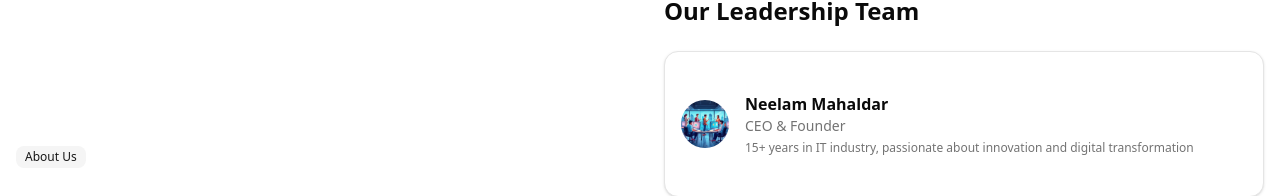
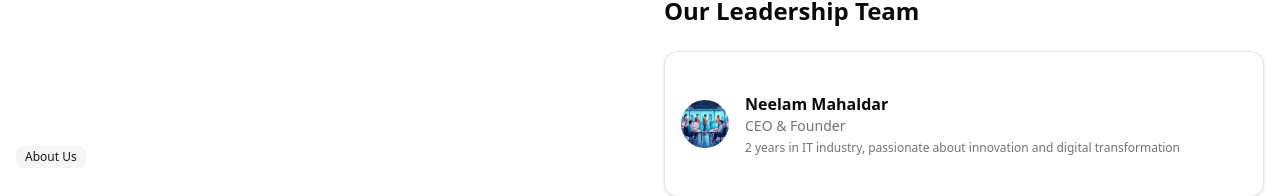
Before and after one commit to OfficialSanchitGupta/Dream-X-Diamond-IT-Company, a Next.js app: page / in a window 1280 px wide. Shown: the part 8515-8711 px from the top of the page. Built offline with nearby package versions, Linux system fonts and the light colour scheme.

Commit message:
Neelam Changes Bio

```diff
--- a/src/app/page-backup.tsx
+++ b/src/app/page-backup.tsx
@@ -313,9 +313,9 @@ export default function Home() {
     {
       name: 'Neelam Mahaldar',
       position: 'CEO & Founder',
-      bio: '15+ years in IT industry, passionate about innovation and digital transformation',
+      bio: '2 years in IT industry, passionate about innovation and digital transformation',
       experience: 'Former CTO at Fortune 500 company',
-      education: 'MBA in Technology Management',
+      education: 'BCA in Technology Management',
       skills: ['Strategic Planning', 'Team Leadership', 'Digital Transformation'],
       linkedin: '#',
       photo: '/team/alex.jpg'
--- a/src/app/page-new.tsx
+++ b/src/app/page-new.tsx
@@ -321,7 +321,7 @@ export default function Home() {
     {
       name: 'Neelam Mahaldar',
       position: 'CEO & Founder',
-      bio: '15+ years in IT industry, passionate about innovation and digital transformation',
+      bio: '2 years in IT industry, passionate about innovation and digital transformation',
       experience: 'Former CTO at Fortune 500 company',
       education: 'MBA in Technology Management',
       skills: ['Strategic Planning', 'Team Leadership', 'Digital Transformation'],
--- a/src/app/page.tsx
+++ b/src/app/page.tsx
@@ -306,9 +306,9 @@ export default function Home() {
     {
       name: 'Neelam Mahaldar',
       position: 'CEO & Founder',
-      bio: '15+ years in IT industry, passionate about innovation and digital transformation',
+      bio: '2 years in IT industry, passionate about innovation and digital transformation',
       experience: 'Former CTO at Fortune 500 company',
-      education: 'MBA in Technology Management',
+      education: 'BCA in Technology Management',
       skills: ['Strategic Planning', 'Team Leadership', 'Digital Transformation'],
       linkedin: '#',
       photo: '/graphics/team-collaboration.jpg'
```
